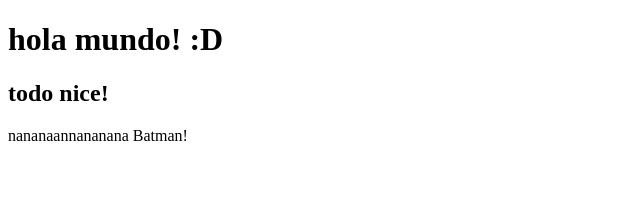
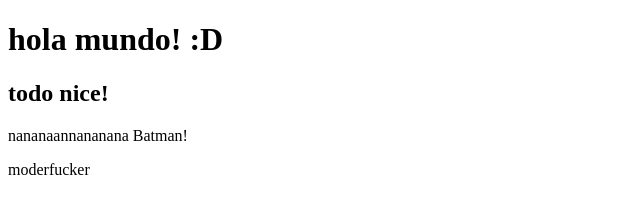
Before and after one commit to Surextru/firstcommit, a plain HTML site: page Index.html in a window 1280 px wide. Shown: the whole page, without its empty margins (0-640 px from the left). Drawn offline with Linux system fonts and the light colour scheme.

Commit message:
tercer commit

```diff
--- a/Index.html
+++ b/Index.html
@@ -10,5 +10,8 @@
     <h1>hola mundo! :D</h1>
     <h2>todo nice!</h2>
     <p>nananaannananana Batman!</p>
+
+
+    <p>moderfucker</p>
 </body>
 </html>
```
